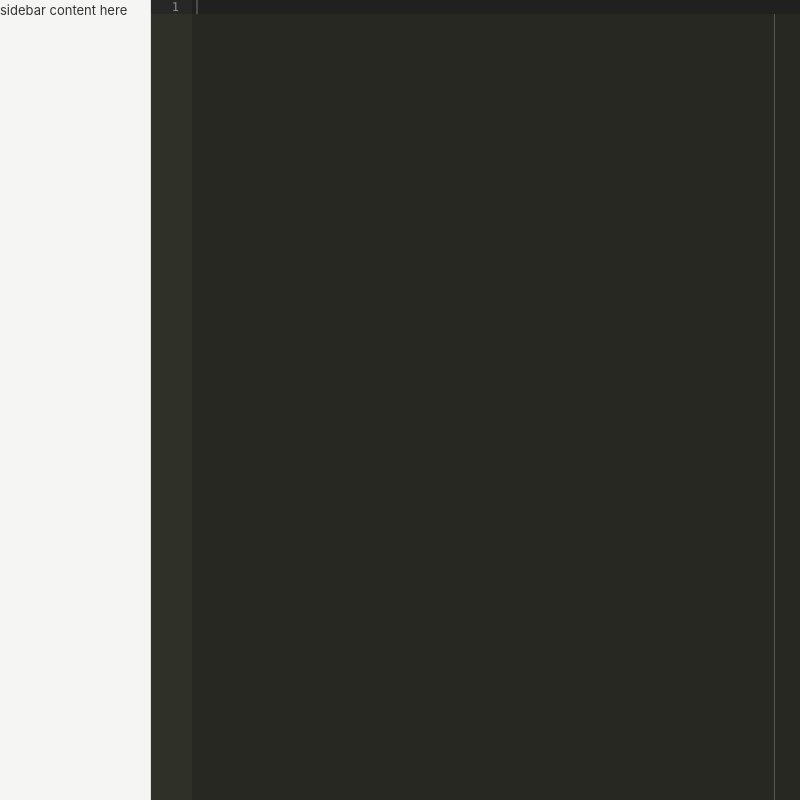
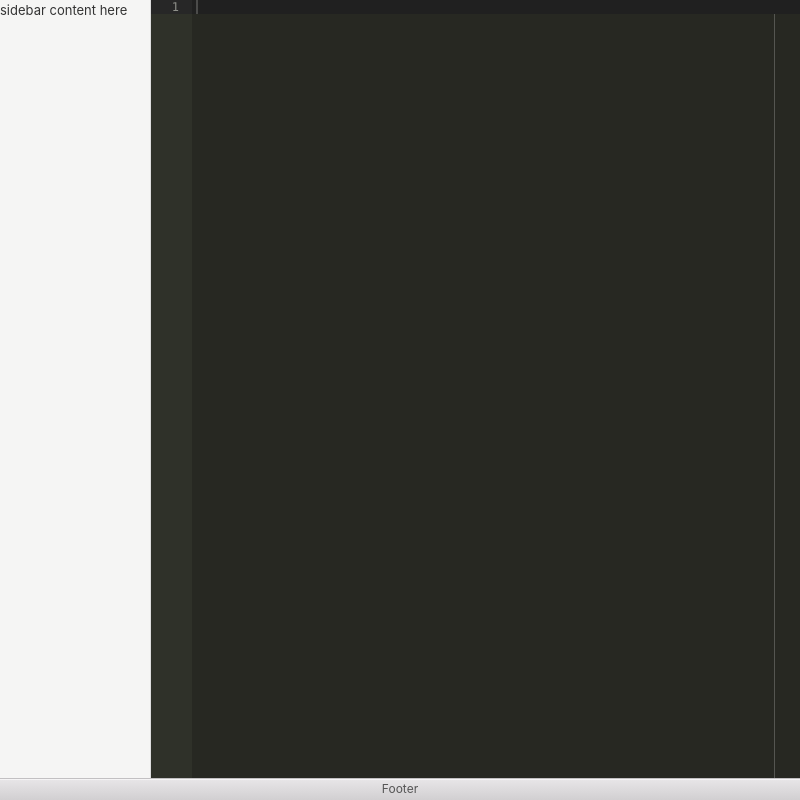
Before and after one commit to tanishq-dubey/verdant, an Electron app: page index.html in a window 800 px wide. Drawn offline with Linux system fonts and the light colour scheme; no server answers.

```diff
--- a/index.html
+++ b/index.html
@@ -16,6 +16,9 @@
 					<div id="editor"></div>
 				</div>
 			</div>
+			<footer class="toolbar toolbar-footer">
+				<h1 class="title">Footer</h1>
+			</footer>
 		</div>
 		<script src="libs/ace.js" type="text/javascript" charset="utf-8"></script>
 		<script src="libs/mode-verilog.js" type="text/javascript" charset="utf-8"></script>
```
Also changed, not shown: README.md (added).
